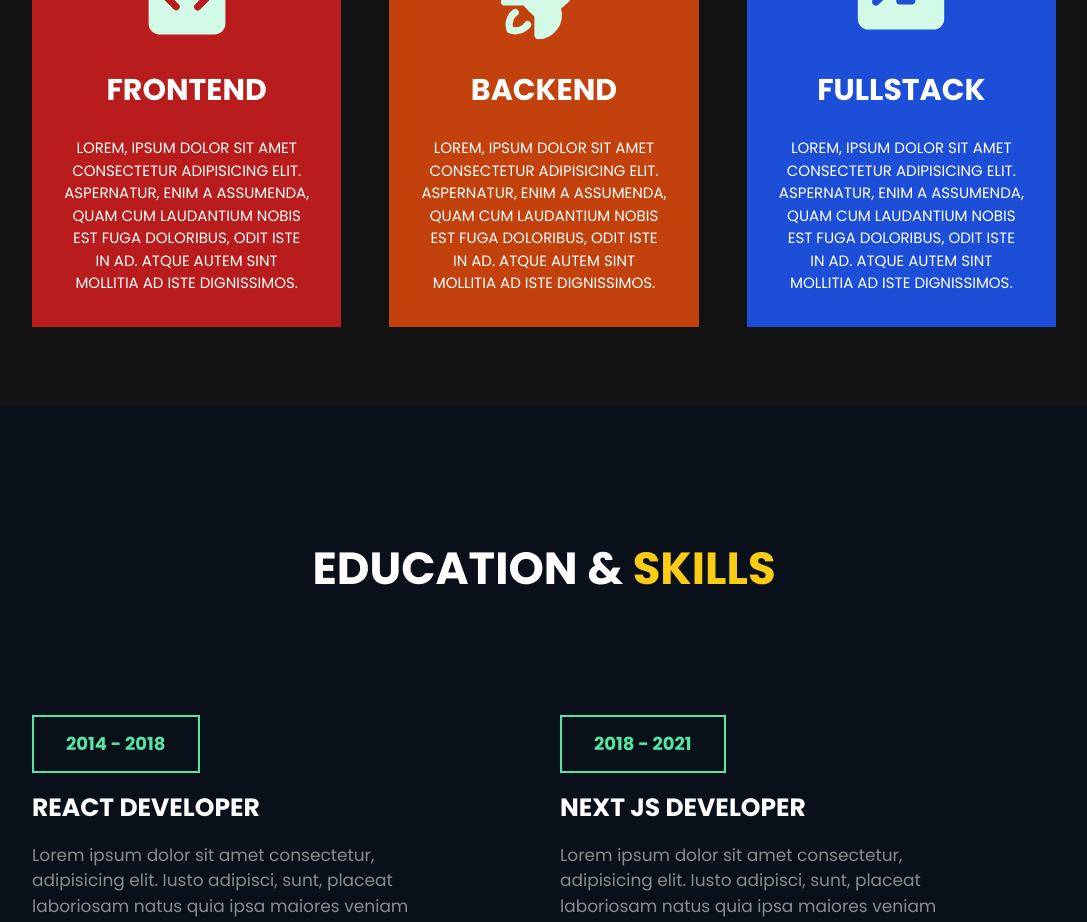
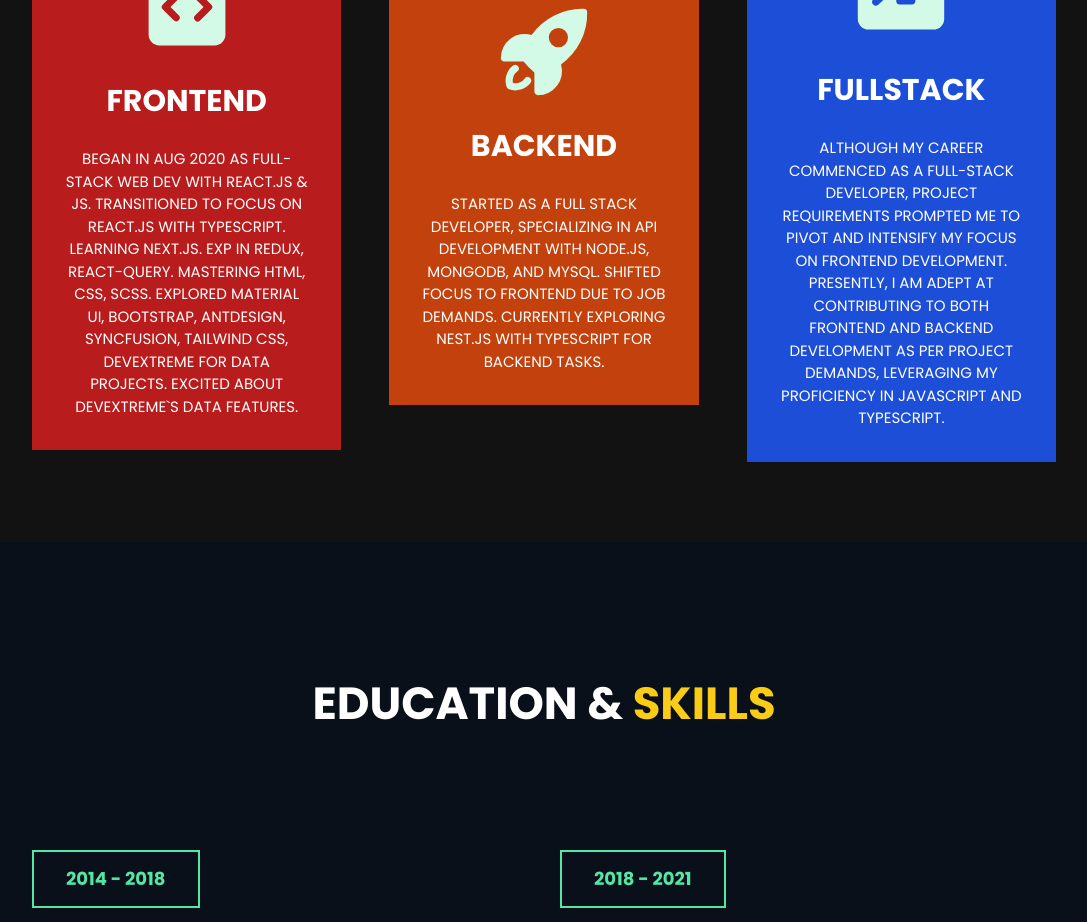
Before and after one commit to shivaramr/shiv-portfolio-24, a Next.js app: page / in a window 1280 px wide. Shown: the part 1980-2902 px from the top of the page, without its empty margins (96-1183 px from the left). Built offline with nearby package versions, Linux system fonts and the light colour scheme.

Commit message:
Update My Services index.tsx

```diff
--- a/app/components/MyServices/index.tsx
+++ b/app/components/MyServices/index.tsx
@@ -15,42 +15,35 @@
         <div data-aos="fade-right">
           <div className="bg-red-700 hover:scale-110 transform transition-all duration-300 hover:-rotate-6 uppercase font-semibold text-center p-[2rem]">
             <CodeBracketSquareIcon className="w-[6rem] h-[6rem] mx-auto text-[#d3fae6]" />
-            <h1 className="text-[20px] md:text-[30px] mt-[1.5rem] mb-[1.5rem]">
-              Frontend
-            </h1>
+            <h1 className="text-[20px] md:text-[30px] mt-[1.5rem] mb-[1.5rem]">Frontend</h1>
             <p className="text-[15px] text-white font-normal">
-              Lorem, ipsum dolor sit amet consectetur adipisicing elit.
-              Aspernatur, enim a assumenda, quam cum laudantium nobis est fuga
-              doloribus, odit iste in ad. Atque autem sint mollitia ad iste
-              dignissimos.
+              Began in Aug 2020 as full-stack web dev with React.js & JS. Transitioned to focus on
+              React.js with TypeScript. Learning Next.js. Exp in Redux, React-Query. Mastering HTML,
+              CSS, SCSS. Explored Material UI, Bootstrap, AntDesign, Syncfusion, Tailwind CSS,
+              DevExtreme for data projects. Excited about DevExtreme`s data features.
             </p>
           </div>
         </div>
         <div data-aos="zoom-in" data-aos-delay="300">
           <div className="bg-orange-700 hover:scale-110 transform transition-all duration-300 uppercase font-semibold text-center p-[2rem]">
             <RocketLaunchIcon className="w-[6rem] h-[6rem] mx-auto text-[#d3fae6]" />
-            <h1 className="text-[20px] md:text-[30px] mt-[1.5rem] mb-[1.5rem]">
-              Backend
-            </h1>
+            <h1 className="text-[20px] md:text-[30px] mt-[1.5rem] mb-[1.5rem]">Backend</h1>
             <p className="text-[15px] text-white font-normal">
-              Lorem, ipsum dolor sit amet consectetur adipisicing elit.
-              Aspernatur, enim a assumenda, quam cum laudantium nobis est fuga
-              doloribus, odit iste in ad. Atque autem sint mollitia ad iste
-              dignissimos.
+              Started as a full stack developer, specializing in API development with Node.js,
+              MongoDB, and MySQL. Shifted focus to frontend due to job demands. Currently exploring
+              Nest.js with TypeScript for backend tasks.
             </p>
           </div>
         </div>
         <div data-aos="fade-left" data-aos-delay="500">
           <div className="bg-blue-700 hover:scale-110 transform transition-all duration-300 hover:rotate-6 uppercase font-semibold text-center p-[2rem]">
             <CommandLineIcon className="w-[6rem] h-[6rem] mx-auto text-[#d3fae6]" />
-            <h1 className="text-[20px] md:text-[30px] mt-[1.5rem] mb-[1.5rem]">
-              Fullstack
-            </h1>
+            <h1 className="text-[20px] md:text-[30px] mt-[1.5rem] mb-[1.5rem]">Fullstack</h1>
             <p className="text-[15px] text-white font-normal">
-              Lorem, ipsum dolor sit amet consectetur adipisicing elit.
-              Aspernatur, enim a assumenda, quam cum laudantium nobis est fuga
-              doloribus, odit iste in ad. Atque autem sint mollitia ad iste
-              dignissimos.
+              Although my career commenced as a full-stack developer, project requirements prompted
+              me to pivot and intensify my focus on frontend development. Presently, I am adept at
+              contributing to both frontend and backend development as per project demands,
+              leveraging my proficiency in JavaScript and TypeScript.
             </p>
           </div>
         </div>
```
